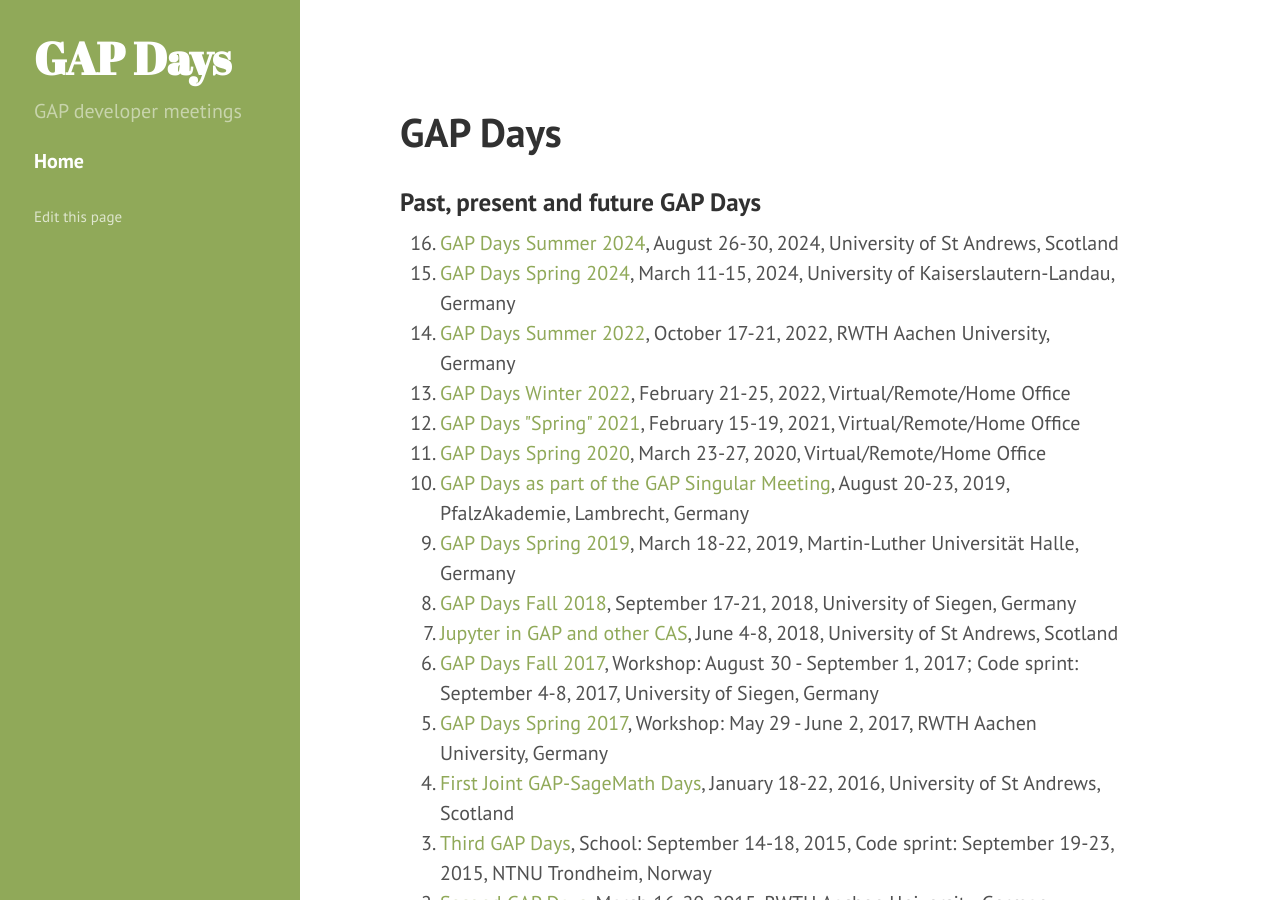
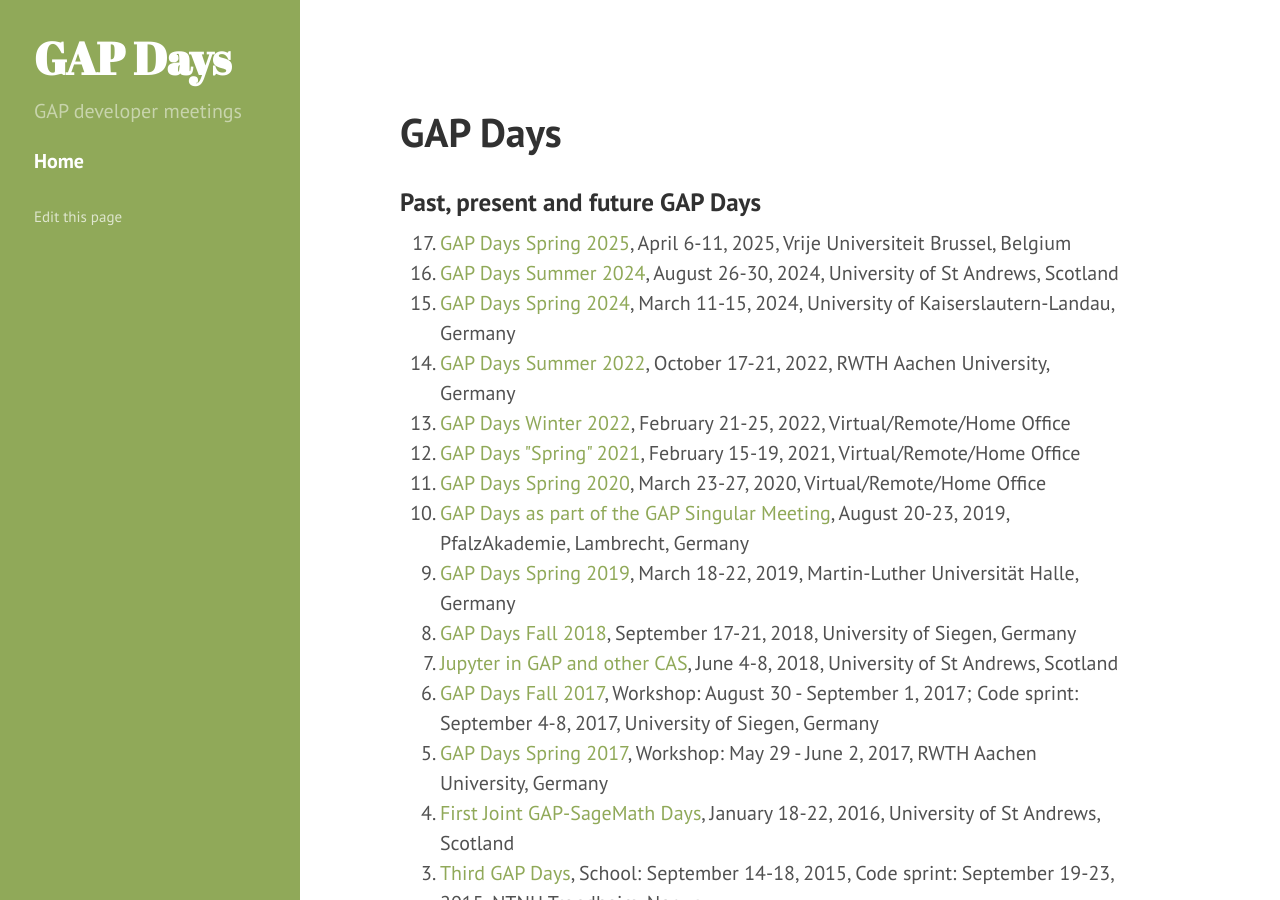
Before and after one commit to gapdays/gapdays.github.io, a Jekyll site: the page built from index.md, in a window 1280 px wide and 900 px high. Built offline with Jekyll 4.4.1, drawn with Linux system fonts in a browser that asks for light colours.

Commit message:
Add GAP Days Spring 2025 to index.md (#9)

```diff
--- a/index.md
+++ b/index.md
@@ -8,6 +8,7 @@ title: Home
 ### Past, present and future GAP Days
 
 <ol reversed>
+<li><a href="/gapdays2025-spring">GAP Days Spring 2025</a>, April 6-11, 2025, Vrije Universiteit Brussel, Belgium</li>
 <li><a href="/gapdays2024-summer">GAP Days Summer 2024</a>, August 26-30, 2024, University of St Andrews, Scotland</li>
 <li><a href="/gapdays2024-spring">GAP Days Spring 2024</a>, March 11-15, 2024, University of Kaiserslautern-Landau, Germany</li>
 <li><a href="/gapdays2022-summer">GAP Days Summer 2022</a>, October 17-21, 2022, RWTH Aachen University, Germany</li>
```
